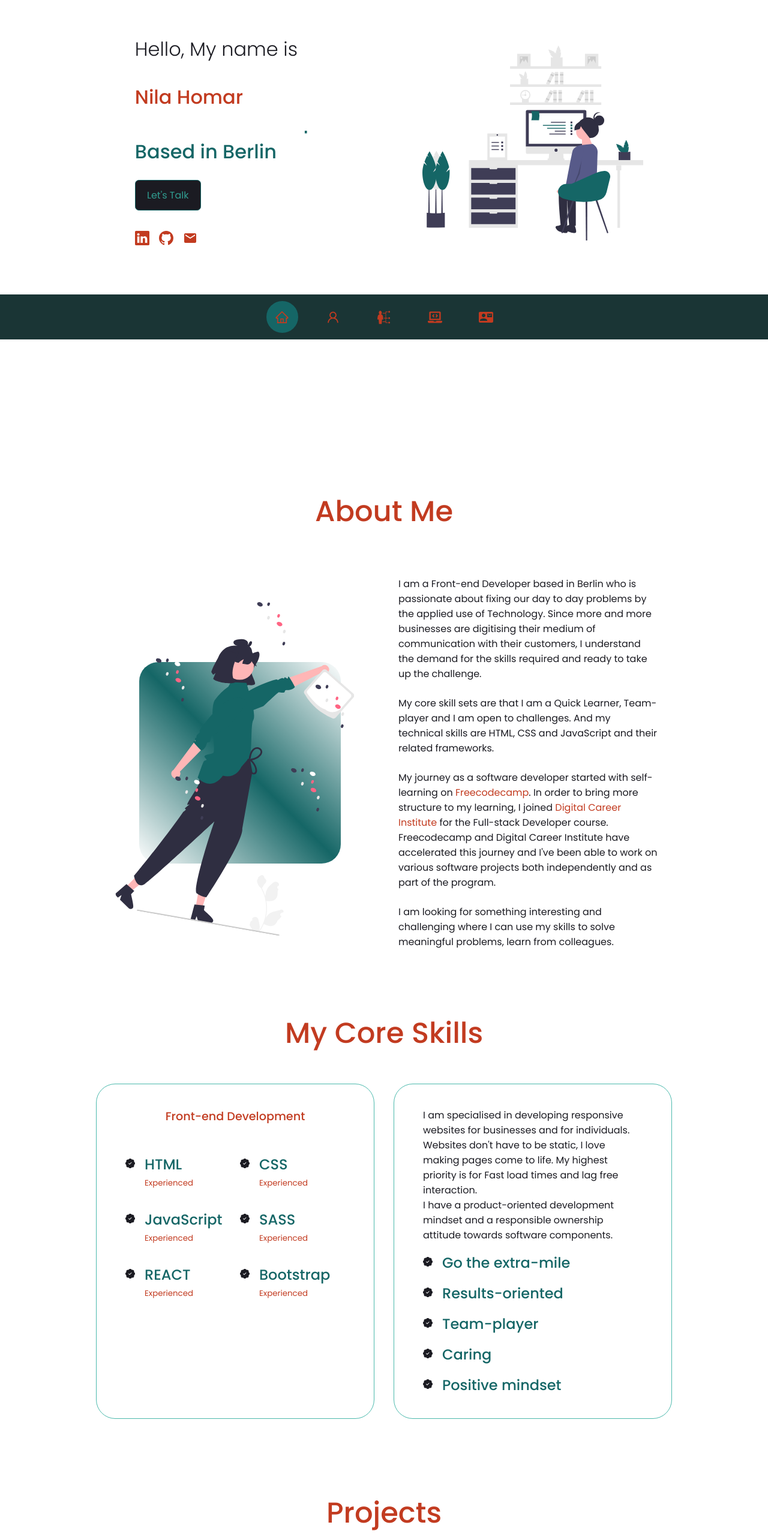
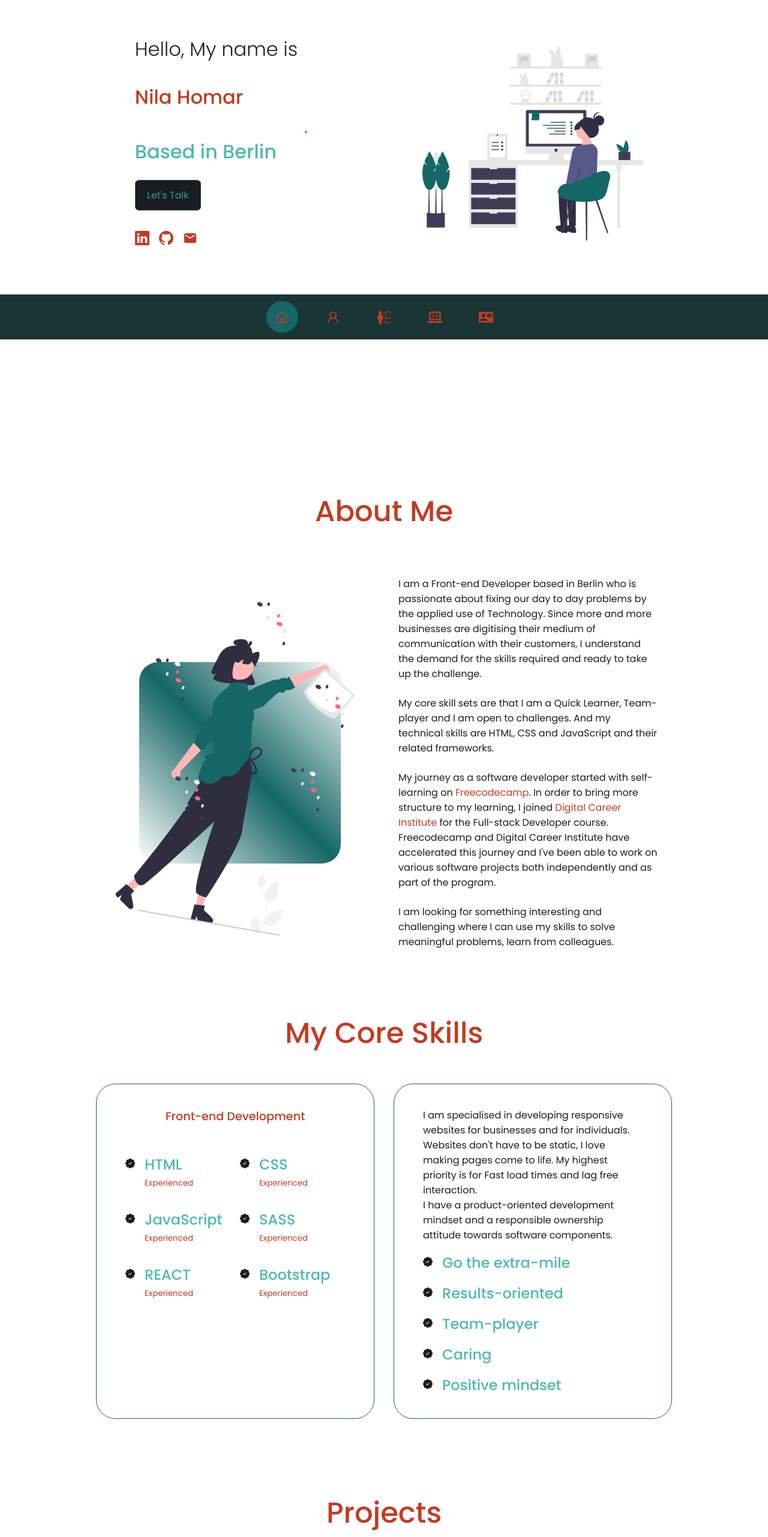
Before and after one commit to nilahomar/react-portfolio, a React (Create React App) app: page / in a window 1280 px wide. Shown: the part 234-2797 px from the top of the page at 60% size. Built offline with nearby package versions, Linux system fonts and the light colour scheme; no server answers.

Commit message:
skills color changes

```diff
--- a/src/components/header/header.css
+++ b/src/components/header/header.css
@@ -58,7 +58,7 @@
   height: 50px;
   font-size: 2rem;
   font-weight: 500;
-  color: var(--color-darkGreen);
+  color: var(--color-green);
   display: flex;
   align-items: center;
 }
--- a/src/components/skills/skills.css
+++ b/src/components/skills/skills.css
@@ -7,7 +7,7 @@
 .skills_container > div {
   padding: 2.4rem 3rem;
   border-radius: 2rem;
-  border: 1px solid var(--color-green);
+  border: 1px solid var(--color-darkGreen);
   transition: var(--transition);
 }
 
@@ -24,7 +24,7 @@
 }
 
 .skills_container > div h4 {
-  color: var(--color-darkGreen);
+  color: var(--color-green);
   font-size: 1.5rem;
 }
 
```
